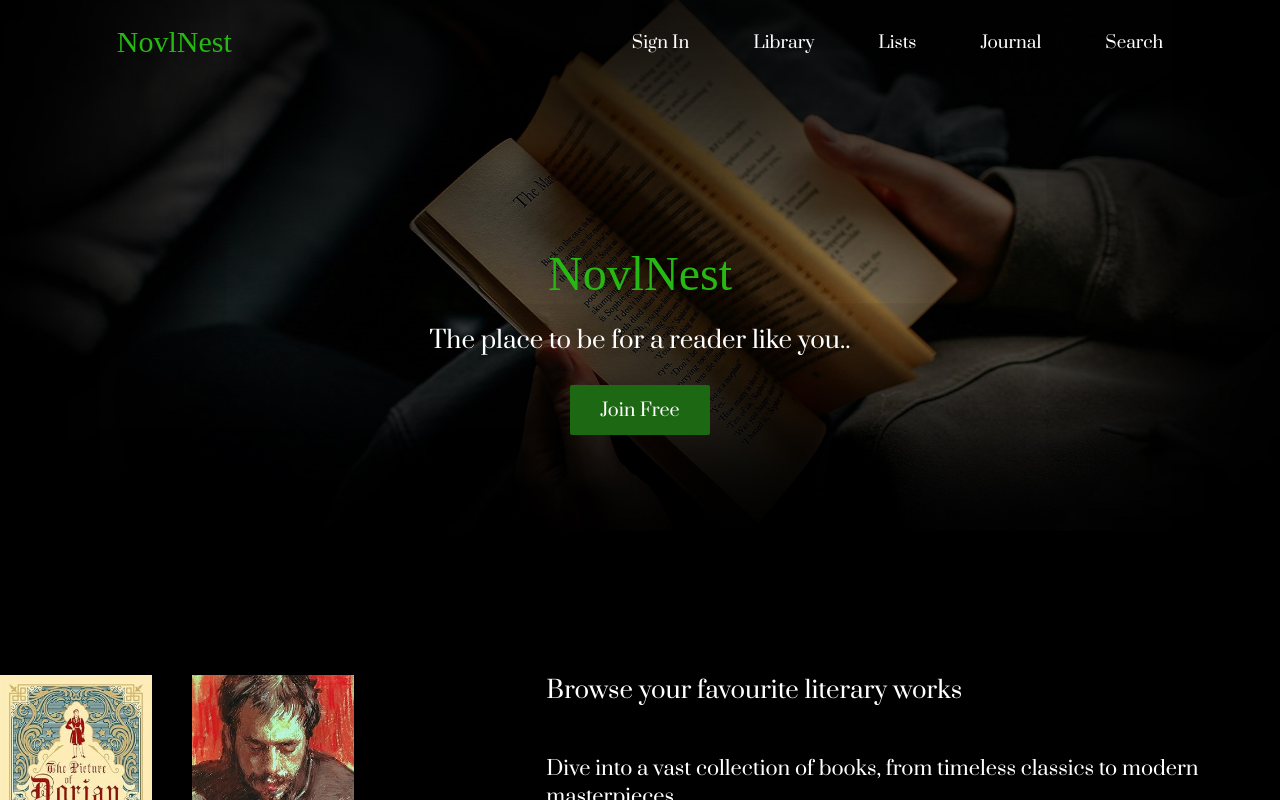
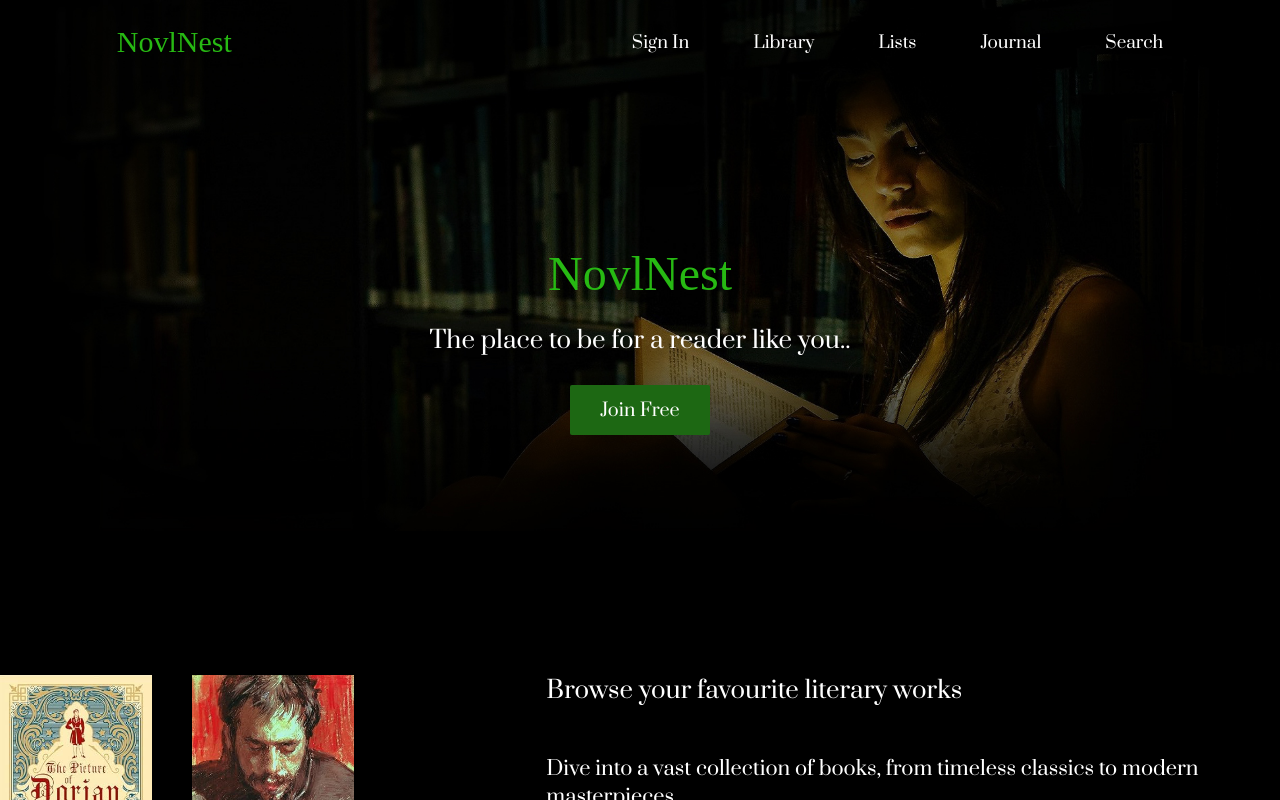
Before and after one commit to vedanthanekar45/novelnest-client, a React (Vite) app: page / in a window 1280 px wide. Shown: the top 800 px of the page. Built offline with nearby package versions, Linux system fonts and the light colour scheme; a web font is replaced by a local one.

Commit message:
chore: randomize banner photos

```diff
--- /dev/null
+++ b/src/assets/randomizeBanner.ts
@@ -0,0 +1,11 @@
+const banners = [
+    "/assets/gallery31.jpg",
+    "/assets/gallery10.jpg",
+    "/assets/gallery6.jpg",
+    "assets/gallery11.jpg"
+]
+
+export default function bannerExporter () {
+    var bannerPath = Math.floor(Math.random() * (banners.length - 1));
+    return banners[bannerPath];
+}
--- a/src/components/homepage/Banner.tsx
+++ b/src/components/homepage/Banner.tsx
@@ -1,14 +1,16 @@
 // The stuff you usually see below the Navbar. Yeah I call it Banner, any problem?
 
-interface BannerProps {
-    source: string
-};
+import bannerExporter from "../../assets/randomizeBanner"
 
-export default function Banner({source}: BannerProps) {
+// interface BannerProps {
+//     source: string
+// };
+
+export default function Banner() {
     return (
         <>
             <div className="">
-                <img src={source} className="w-[1500px]"/>
+                <img src={bannerExporter()} className="w-[1500px]"/>
             </div>
         </>
     )
--- a/src/pages/Search.tsx
+++ b/src/pages/Search.tsx
@@ -52,7 +52,7 @@ export default function Search () {
 
     return (
         <div className="flex flex-col items-center">
-            <Banner source="/assets/coverBanners/search.jpg"/>
+            <Banner />
             <Navbar className="flex absolute" />
             <h1 className="text-5xl ml-[20px] mb-32 italic text-center text-white prata">
                 Search for your favourite books
--- a/src/pages/homepage.tsx
+++ b/src/pages/homepage.tsx
@@ -18,7 +18,7 @@ export default function Homepage() {
 
     return(
             <div className="flex flex-col items-center">
-                <Banner source="/assets/gallery10.jpg"/>
+                <Banner />
                 <Navbar className="flex absolute" />
                 {loggedIn ? (<></>) : (<Welcome />)}
                 <Save
```
Also changed, not shown: public/assets/coverBanners/fantasy.jpg (deleted), public/assets/gallery11.jpg (renamed from public/assets/coverBanners/search.jpg).
